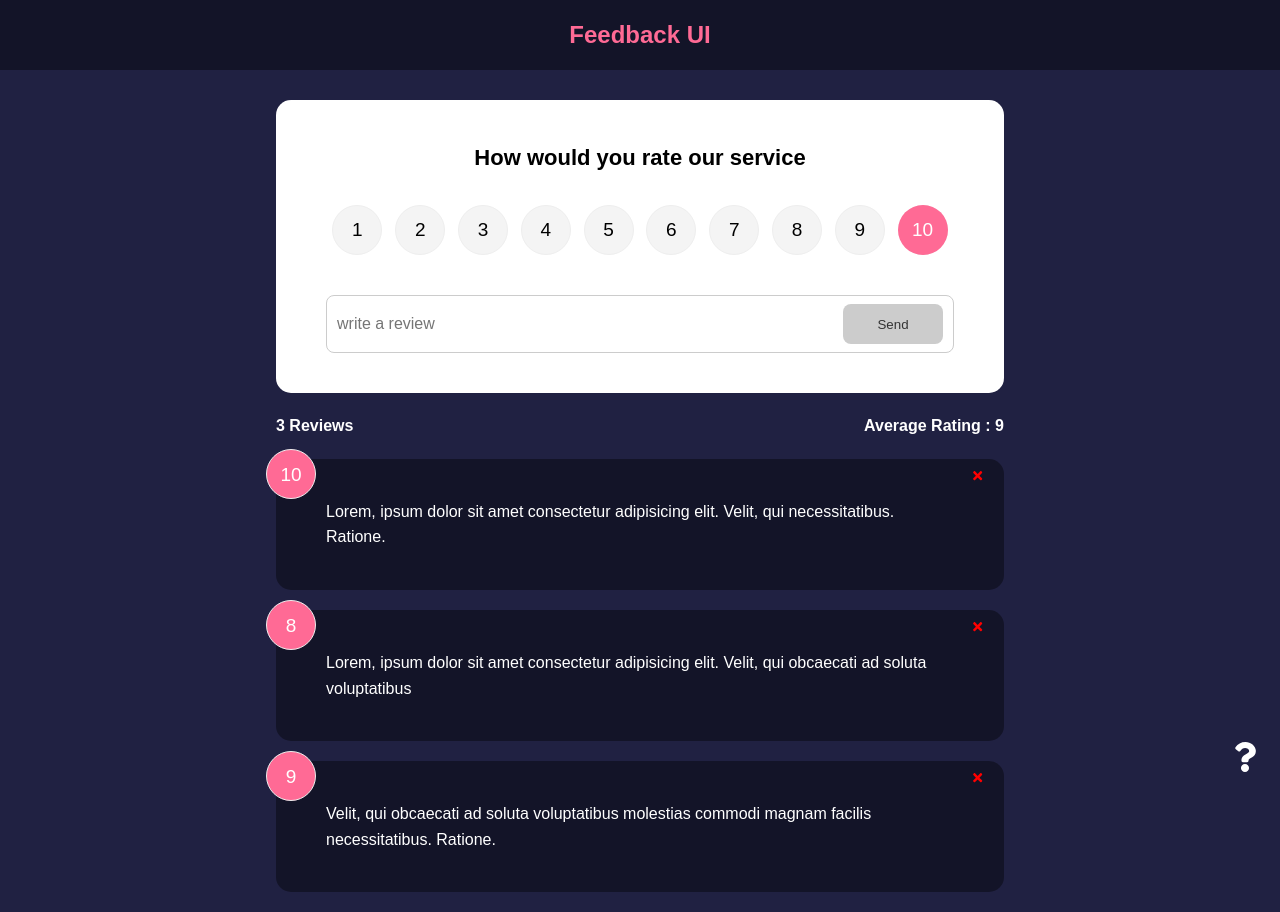
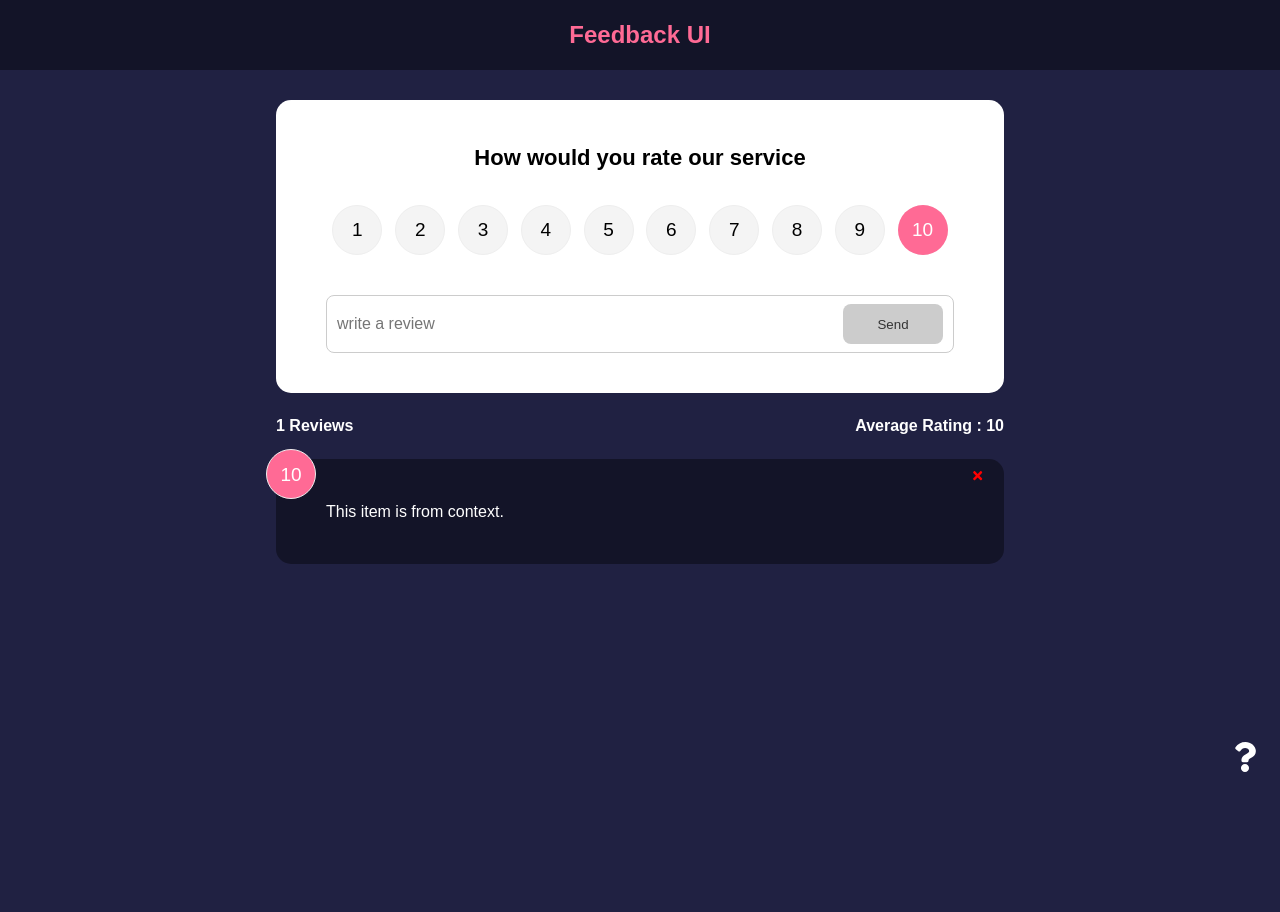
Before and after one commit to ReaganDev/feedback-app, a React (Create React App) app: page / in a window 1280 px wide. After the commit the page ends 800 px from the top, so only its background shows below. Built offline with nearby package versions, Linux system fonts and the light colour scheme.

Commit message:
get global state with the useContext hook

```diff
--- a/src/App.js
+++ b/src/App.js
@@ -34,9 +34,8 @@ function App() {
 							element={
 								<>
 									<FeedbackForm handleAdd={addFeedback} />
-									<FeedbackStats feedback={feedback} />
+									<FeedbackStats />
 									<FeedbackList
-										feedback={feedback}
 										handleDelete={handleDelete}
 									/>
 								</>
--- a/src/components/FeedbackList.jsx
+++ b/src/components/FeedbackList.jsx
@@ -1,8 +1,11 @@
 import FeedbackItem from './FeedbackItem'
 import { motion, AnimatePresence } from 'framer-motion'
-import Proptypes from 'prop-types'
+import { useContext } from 'react'
+import FeedbackContext from './context/FeedbackProvider'
 
-const FeedbackList = ({ feedback, handleDelete }) => {
+const FeedbackList = ({ handleDelete }) => {
+	const { feedback } = useContext(FeedbackContext)
+
 	if (!feedback || feedback.length === 0) {
 		return <p>No feedback yet</p>
 	}
@@ -21,14 +24,5 @@ const FeedbackList = ({ feedback, handleDelete }) => {
 	)
 }
 
-FeedbackList.propTypes = {
-	feedback: Proptypes.arrayOf(
-		Proptypes.shape({
-			id: Proptypes.number.isRequired,
-			rating: Proptypes.number.isRequired,
-			text: Proptypes.string.isRequired,
-		})
-	),
-}
 
 export default FeedbackList
--- a/src/components/FeedbackStats.jsx
+++ b/src/components/FeedbackStats.jsx
@@ -1,6 +1,8 @@
-import Proptypes from 'prop-types'
+import { useContext } from "react"
+import FeedbackContext from "./context/FeedbackProvider"
 
-const FeedbackStats = ({ feedback }) => {
+const FeedbackStats = () => {
+	const {feedback} = useContext(FeedbackContext)
 	// calculate average rating
 	let average =
 		feedback.reduce((acc, cur) => {
@@ -16,8 +18,6 @@ const FeedbackStats = ({ feedback }) => {
 	)
 }
 
-FeedbackStats.propTypes = {
-    feedback : Proptypes.array.isRequired
-}
+
 
 export default FeedbackStats
```
